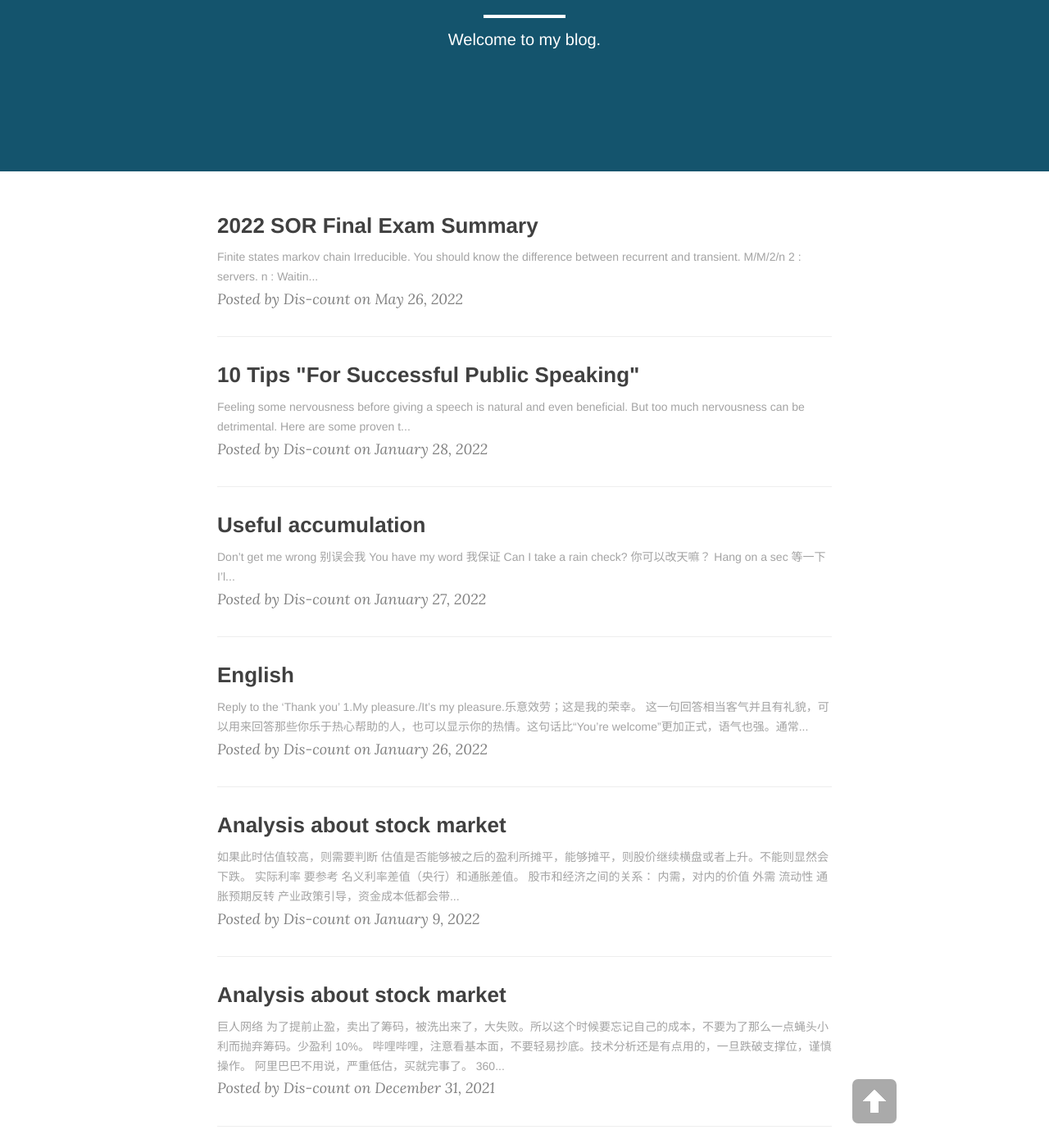
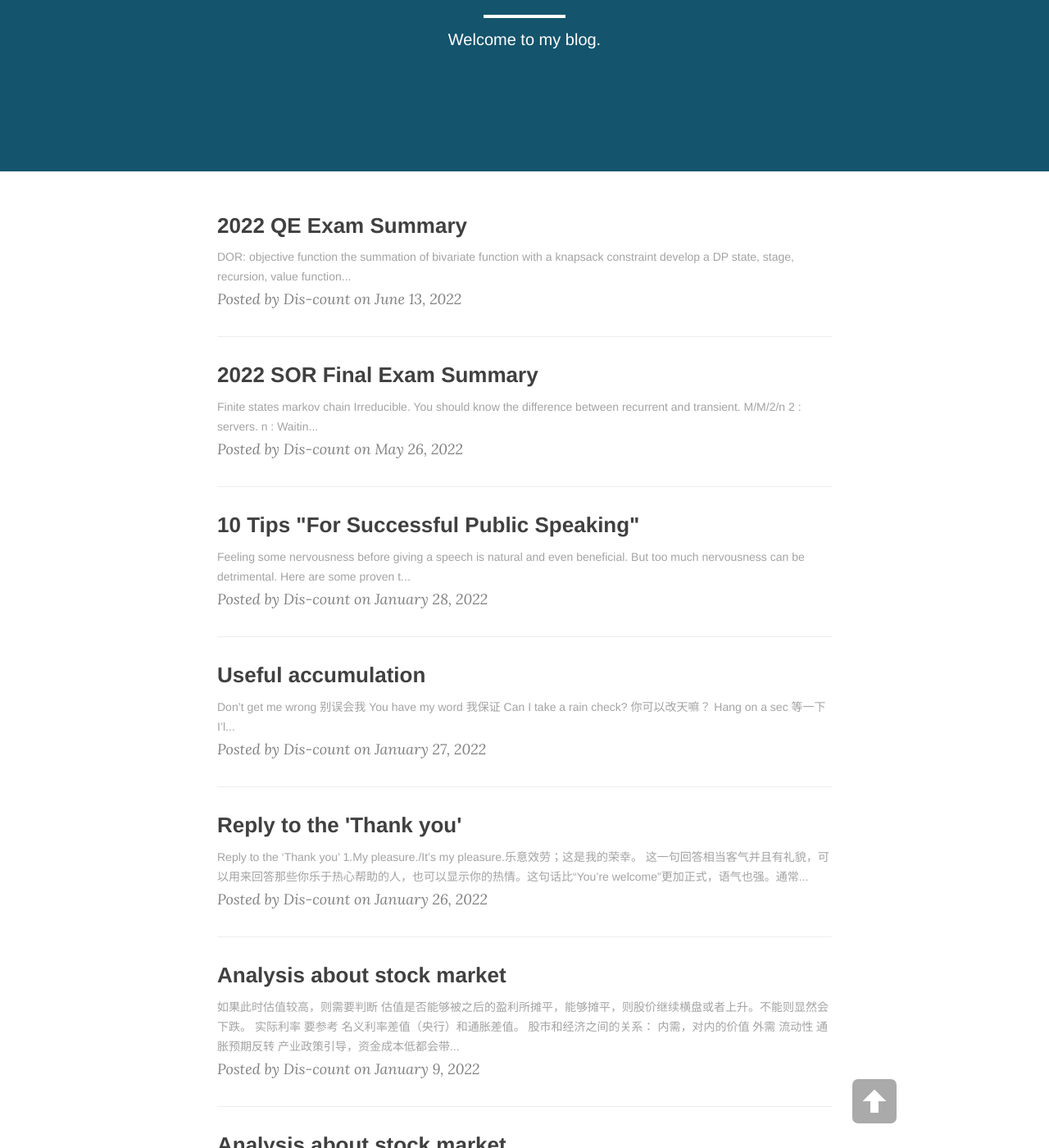
Before and after one commit to Dis-count/Dis-count.github.io, a Jekyll site: the page built from index.html, in a window 1280 px wide and 1400 px high, scrolled down 219 px. Shown: the whole window at 82% size. Built offline with Jekyll 4.4.1, drawn with Linux system fonts in a browser that asks for light colours; nearby versions of some CDN libraries; the list of posts is cut into pages by our own code; some of the changed lines change nothing that is shown; some of the changed text lies outside the part shown.

Commit message:
Update QE

```diff
--- a/_posts/2022-01-26-English-tutorial.md
+++ b/_posts/2022-01-26-English-tutorial.md
@@ -1,6 +1,6 @@
 ---
 layout: post
-title: English
+title: Reply to the 'Thank you'
 date: 2022-01-26
 categories: blog
 tags: [Commonly used]
--- /dev/null
+++ b/_posts/2022-06-13-QE.md
@@ -0,0 +1,115 @@
+---
+layout: post
+title: 2022 QE Exam Summary
+date: 2022-06-13
+categories: blog
+tags: [Exam]
+description: Summary about QE.
+---
+
+## DOR:
+
+1. objective function  the summation of bivariate function with a  knapsack constraint
+
+develop a DP state, stage, recursion, value function
+
+What if add another term $x_n x_1$
+
+2. what the relation between
+
+$\min cx s.t. Ax \geq b$ and $\max cx  s.t. Ax \leq b$  when these two LPs have finite optimal solutions.
+
+In fact, they will have the same extreme point to reach the optimal value.
+
+3.  Convex function.
+
+4. Dual LP and surrogate relaxation.
+
+5. Lagrangian multiplier to solve $x_1+ x_1x_2 + x_1x_2x_3 s.t.  x_1+x_2+x_3=c$  when n how to extend the property.
+
+
+SOR:
+
+1. two-dimensional simple random walk
+Zn =Xn+Yn  Markov chain and simple walk.
+
+$P_{i,i+1}   P_{i,i-1}$
+
+$P(Z_n=0)$
+
+$P((X_30, Y_30)=(1,2))$
+
+2. M/G/1+ \infty waiting space
+
+binomial distribution when given poisson arrivals
+
+the probability of first complete services before second arrives
+
+M(t) indicates the number of customers finish the service by time t
+
+E[M(t)]
+
+M/M/1+ \infty waiting space + abandonment rate for each waiting customer.
+
+Q matrix
+
+long-run average rate of abandonment rate
+
+3. (s,S) policy
+
+
+1） E[T] time between successive orders
+
+2）lim_t\to\infty P(I(t)>x) the probability of inventory is larger than x in [s,S]. I think it should use Wald's theorem.
+
+3）Sn = Y1+...+Y_n
+P(Sn > S)  convolusion of exponential distribution
+
+4) inventory holding cost
+
+S-S1 S-S2 ...  S-Sn
+
+expected cost in one cycle.
+
+by revewal theorem $lim_{t\to\infty} E(t)/t$ = E[cost in one cycle]/E[one cycle time]
+
+
+ES:
+
+1. Use median to find a consistent estimator for \theta which is the mean of the expenontial distribution.
+
+median $T_1 = c \xi$
+
+Find c.
+
+mean T2, Asymptotic Relative Efficiency of Sample Mean and Median
+
+2. uniform $[0,\theta]$
+
+test statistic X_n for \theta.
+
+CR bound by fisher information
+
+$n(\hat{\theta} - \theta)$ Asymptotic distribution
+
+CI shortest region
+
+3. xi follows gamma distribution(2, \theta_i c_i).
+
+linear combination of the unbiased estimator.
+
+4. non parameter statistic  how to calculate E(f(x)), Var(f(x))
+
+the bias in fact.
+
+EDF: Empirical Distribution Function
+
+the property of KDE to find the bandwidth.
+
+5. linear regression with time series.
+
+autoregression structure  $u_i = \rho u_{i-1} + \epsilon_i$
+
+What is \beta?
+
+Find $\rho$ by the estimator of $\hat{u_i}$.
```
